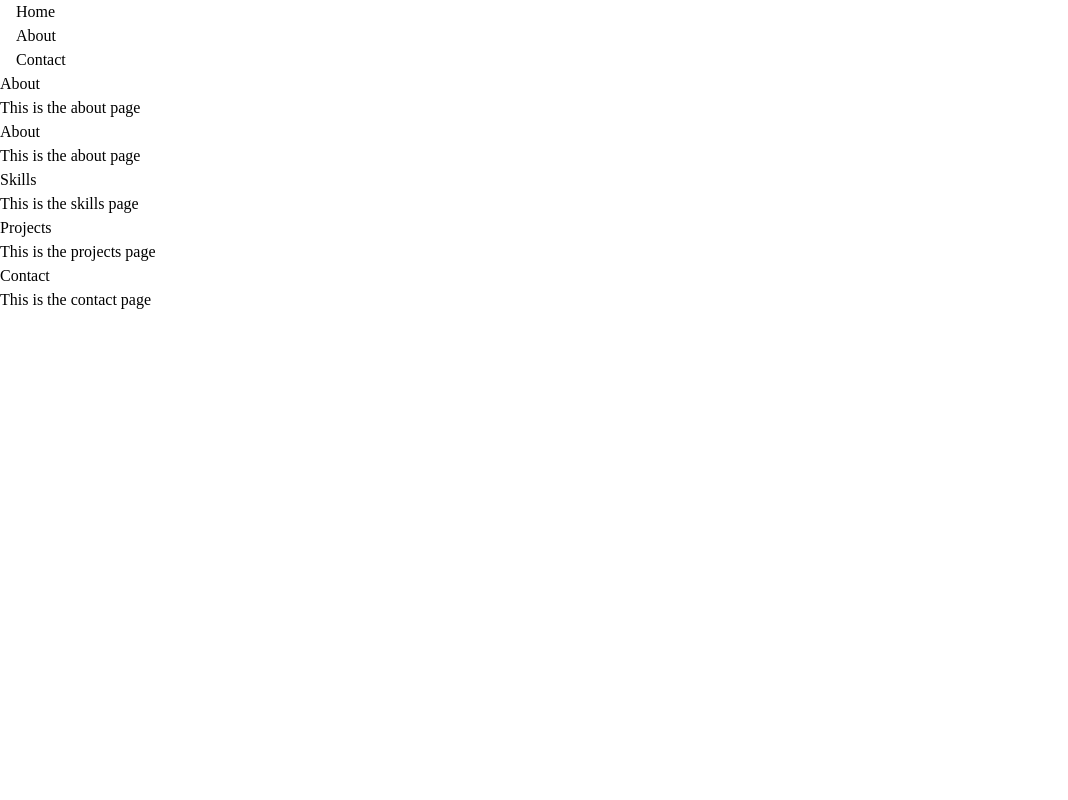
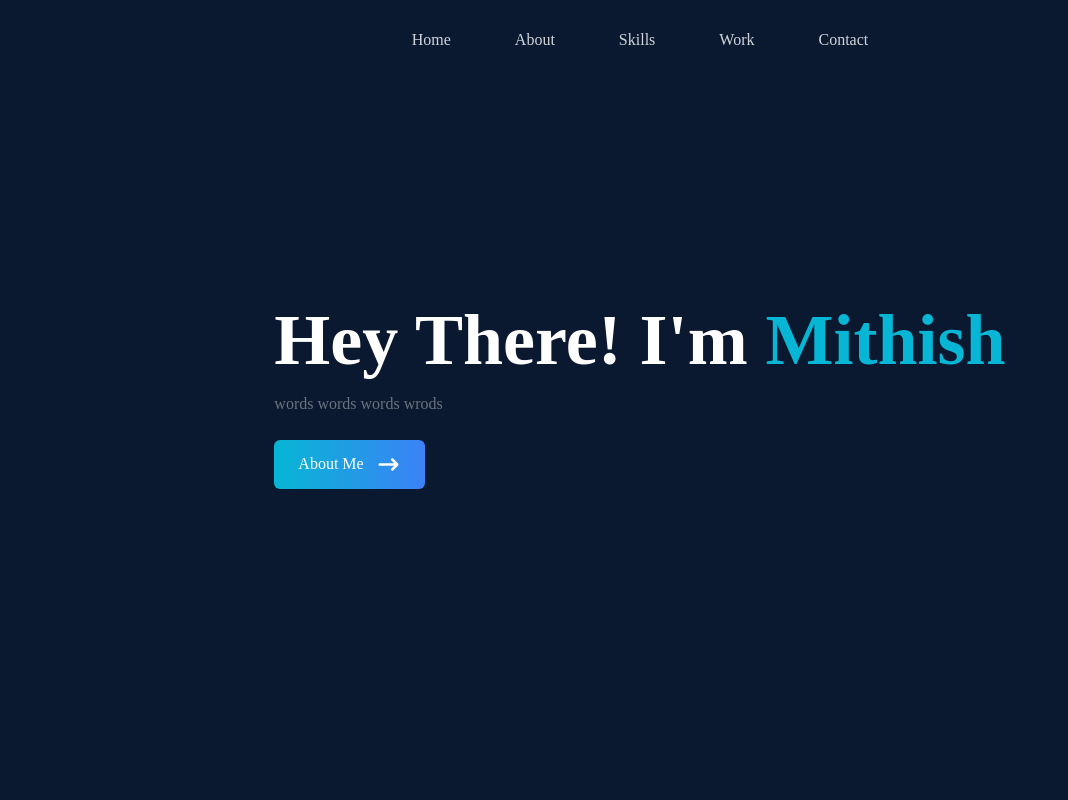
Before and after one commit to MithishR/personalwebsite, a React (Create React App) app: page / in a window 1280 px wide. Shown: the top 800 px of the page, without its empty margins (0-1068 px from the left). Built offline with nearby package versions, Linux system fonts and the light colour scheme.

Commit message:
Added navbar home and about page

```diff
--- a/src/components/About.jsx
+++ b/src/components/About.jsx
@@ -1,12 +1,27 @@
 import React from 'react';
 
-function About() {
+const About = () => {
     return (
-        <div>
-            <h1>About</h1>
-            <p>This is the about page</p>
+      <div
+        name="about"
+        id="about"
+        className="w-full h-screen bg-[#0a192f] text-gray-300"
+      >
+        <div className="flex flex-col justify-center items-center w-full h-full">
+          <div className=" py-16 rounded-md bg-cyan-800 flex flex-col justify-center items-center w-4/6">
+            <div className="max-w-[1000px] w-full grid grid-cols-2 gap-8 mb-4">
+              <div className="sm:text-right pb-8 pl-4">
+                <p className="text-4xl font-bold inline border-b-4 border-cyan-500">
+                  About
+                </p>
+              </div>
+              <div></div>
+            </div>
+
+          </div>
         </div>
+      </div>
     );
-}
+  };
 
 export default About;
--- a/src/components/Home.jsx
+++ b/src/components/Home.jsx
@@ -1,12 +1,48 @@
 import React from 'react';
+import { HiArrowNarrowRight } from 'react-icons/hi';
+// import me from '../assets/me.png';
+import { Link } from "react-scroll";
 
-function About() {
-    return (
+const Home = () => {
+  return (
+    <div
+    name="home"
+    className="h-screen w-full bg-[#0a192f]"
+  >
+    <div className="max-w-screen-lg mx-auto flex flex-col items-center justify-center h-full px-4 md:flex-row">
+      <div className="flex flex-col justify-center h-full">
+        <h2 className="text-4xl sm:text-7xl font-bold text-white">
+          Hey There! I'm <span className="text-cyan-500">Mithish</span>
+        </h2>
+        <p className="text-gray-500 py-4 max-w-md">
+           words
+           words
+           words
+           wrods
+        </p>
         <div>
-            <h1>About</h1>
-            <p>This is the about page</p>
+          <Link
+            to="about"
+            smooth
+            duration={500}
+            className="group text-white w-fit px-6 py-3 my-2 flex items-center rounded-md bg-gradient-to-r from-cyan-500 to-blue-500 cursor-pointer"
+          >
+            About Me
+            <span className="group-hover:rotate-90 duration-300">
+              <HiArrowNarrowRight size={25} className="ml-3" />
+            </span>
+          </Link>
         </div>
-    );
-}
-
-export default About;
+      </div>
+      <div>
+        {/* <img
+          src={me}
+          alt="my profile"
+          className="rounded-2xl mx-auto w-2/3 md:w-full"
+        /> */}
+      </div>
+    </div>
+  </div>
+  );
+};
+export default Home;
--- a/src/components/Navbar.jsx
+++ b/src/components/Navbar.jsx
@@ -1,19 +1,95 @@
-import React from "react";
-function Navbar() {
+import React, { useState } from 'react';
+import {
+  FaBars,
+  FaTimes,
+  FaGithub,
+  FaLinkedin,
+  FaFacebook,
+  FaLinkedinIn,
+} from 'react-icons/fa';
+import { HiOutlineMail } from 'react-icons/hi';
+import { BsFillPersonLinesFill } from 'react-icons/bs';
+import { Link } from 'react-scroll';
+
+const Navbar = () => {
+  const [nav, setNav] = useState(false);
+  const handleClick = () => setNav(!nav);
+
   return (
-    <nav>
-      <ul>
+    <div className='fixed w-full h-[80px] flex justify-center items-center px-4 bg-[#0a192f] text-gray-300'>
+      {/* menu */}
+      <ul className='hidden md:flex gap-x-8'>
         <li>
-          <a href="/">Home</a>
+          <Link to='home' smooth={true} duration={500}>
+            Home
+          </Link>
         </li>
         <li>
-          <a href="/about">About</a>
+          <Link to='about' smooth={true} duration={500}>
+            About
+          </Link>
         </li>
         <li>
-          <a href="/contact">Contact</a>
+          <Link to='skills' smooth={true} duration={500}>
+            Skills
+          </Link>
+        </li>
+        <li>
+          <Link to='work' smooth={true} duration={500}>
+            Work
+          </Link>
+        </li>
+        <li>
+          <Link to='contact' smooth={true} duration={500}>
+            Contact
+          </Link>
         </li>
       </ul>
-    </nav>
+      {/* Hamburger */}
+      <div onClick={handleClick} className='md:hidden z-10'>
+        {!nav ? <FaBars /> : <FaTimes />}
+      </div>
+      {/* Mobile menu */}
+      <ul
+        className={
+          !nav
+            ? 'hidden'
+            : 'absolute top-0 left-0 w-full h-screen bg-[#0a192f] flex flex-col justify-center items-center'
+        }
+      >
+        <li className='py-6 text-4xl'>
+          <Link onClick={handleClick} to='home' smooth={true} duration={500}>
+            Home
+          </Link>
+        </li>
+        <li className='py-6 text-4xl'>
+          {' '}
+          <Link onClick={handleClick} to='about' smooth={true} duration={500}>
+            About
+          </Link>
+        </li>
+        <li className='py-6 text-4xl'>
+          {' '}
+          <Link onClick={handleClick} to='skills' smooth={true} duration={500}>
+            Skills
+          </Link>
+        </li>
+        <li className='py-6 text-4xl'>
+          {' '}
+          <Link onClick={handleClick} to='work' smooth={true} duration={500}>
+            Work
+          </Link>
+        </li>
+        <li className='py-6 text-4xl'>
+          {' '}
+          <Link onClick={handleClick} to='contact' smooth={true} duration={500}>
+            Contact
+          </Link>
+        </li>
+      </ul>
+      {/* Social icons */}
+
+    </div>
   );
-}
+};
 export default Navbar;
```
Also changed, not shown: 1 other file (tests, documents, lock files or other folders).
